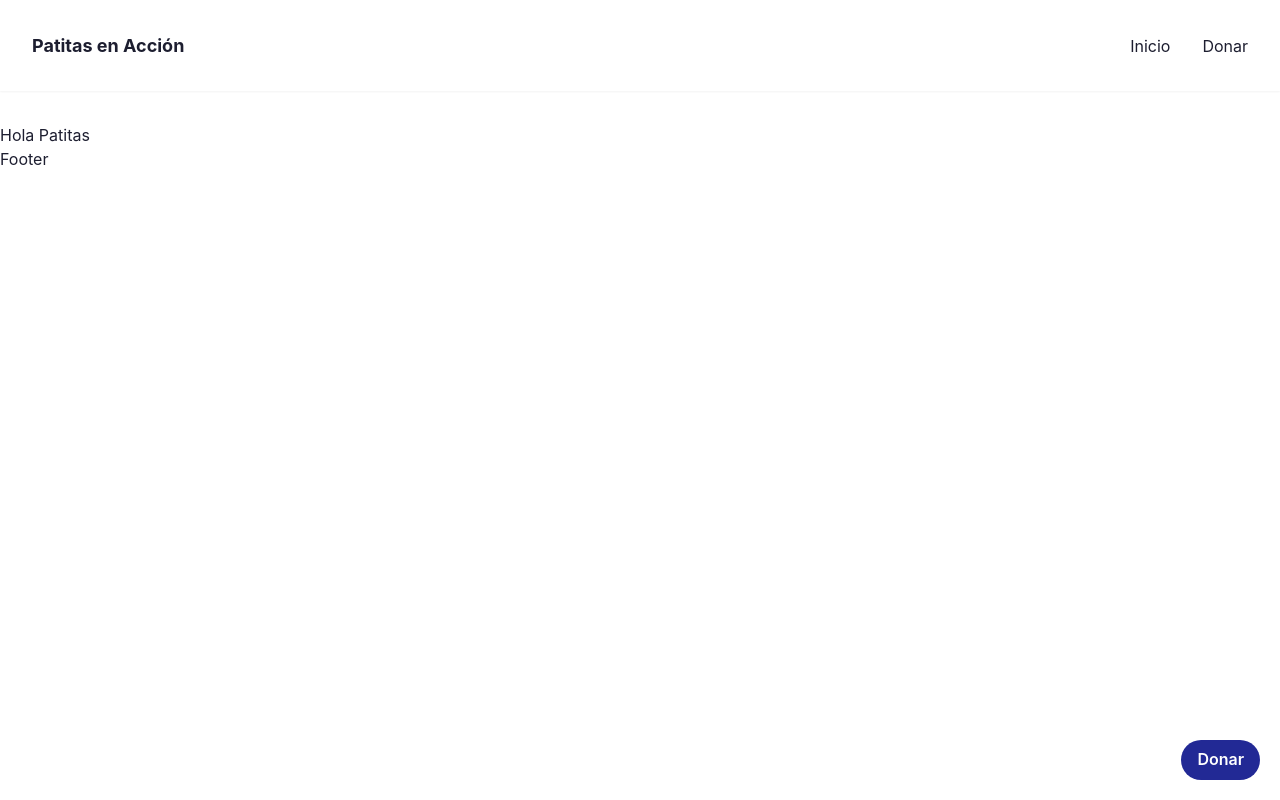
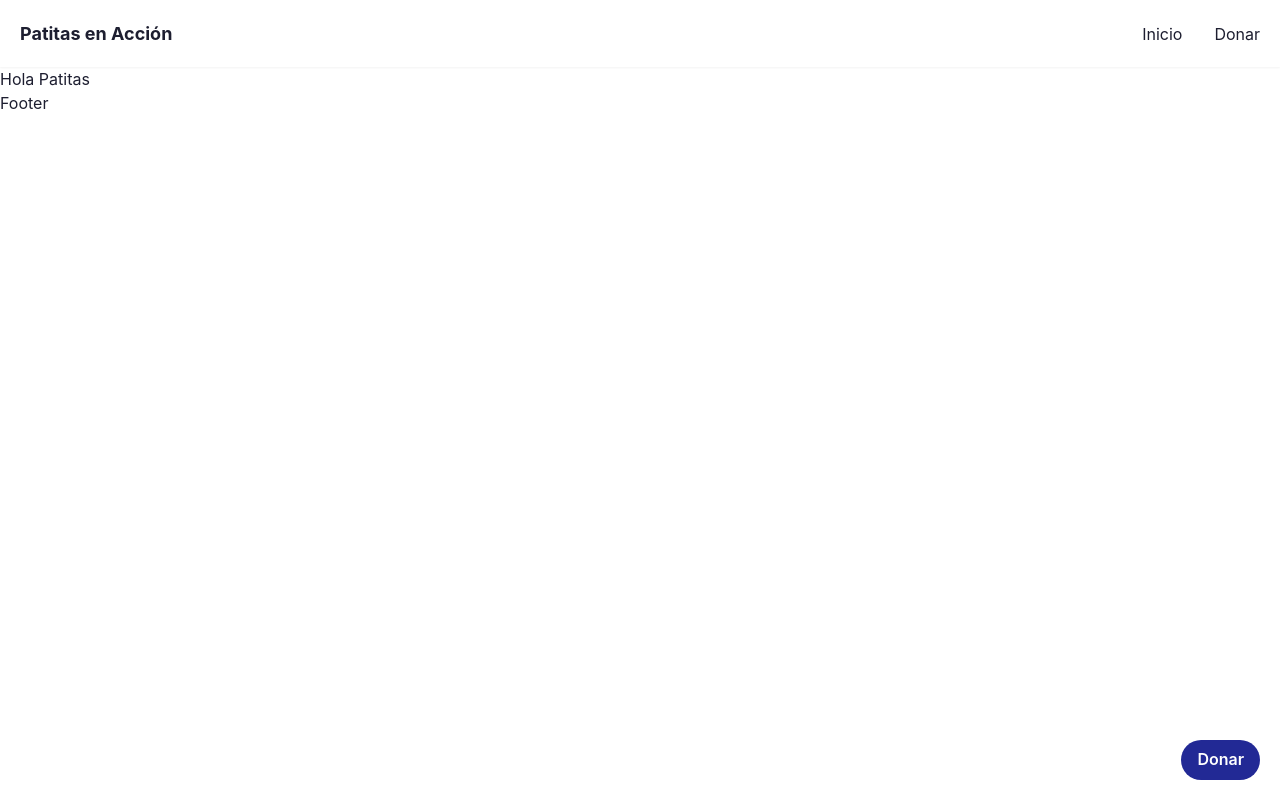
Before and after one commit to rodriguez-gaston/rifas-patitas, a Next.js app: page / in a window 1280 px wide. Built offline with nearby package versions, Linux system fonts and the light colour scheme.

Commit message:
Fix padding and margin

```diff
--- a/components/layout/header/NavBarContainer.tsx
+++ b/components/layout/header/NavBarContainer.tsx
@@ -7,7 +7,7 @@ interface NavBarProps {
 
 const NavBarContainer = ({ children, ...props }: NavBarProps) => {
   return (
-    <Flex as="nav" align="center" justify="space-between" wrap="wrap" w="100%" mb={8} p={8} shadow="sm" color="gray.800" {...props}>
+    <Flex as="nav" align="center" justify="space-between" wrap="wrap" w="100%" p={5} shadow="sm" color="gray.800" {...props}>
       {children}
     </Flex>
   );
```
